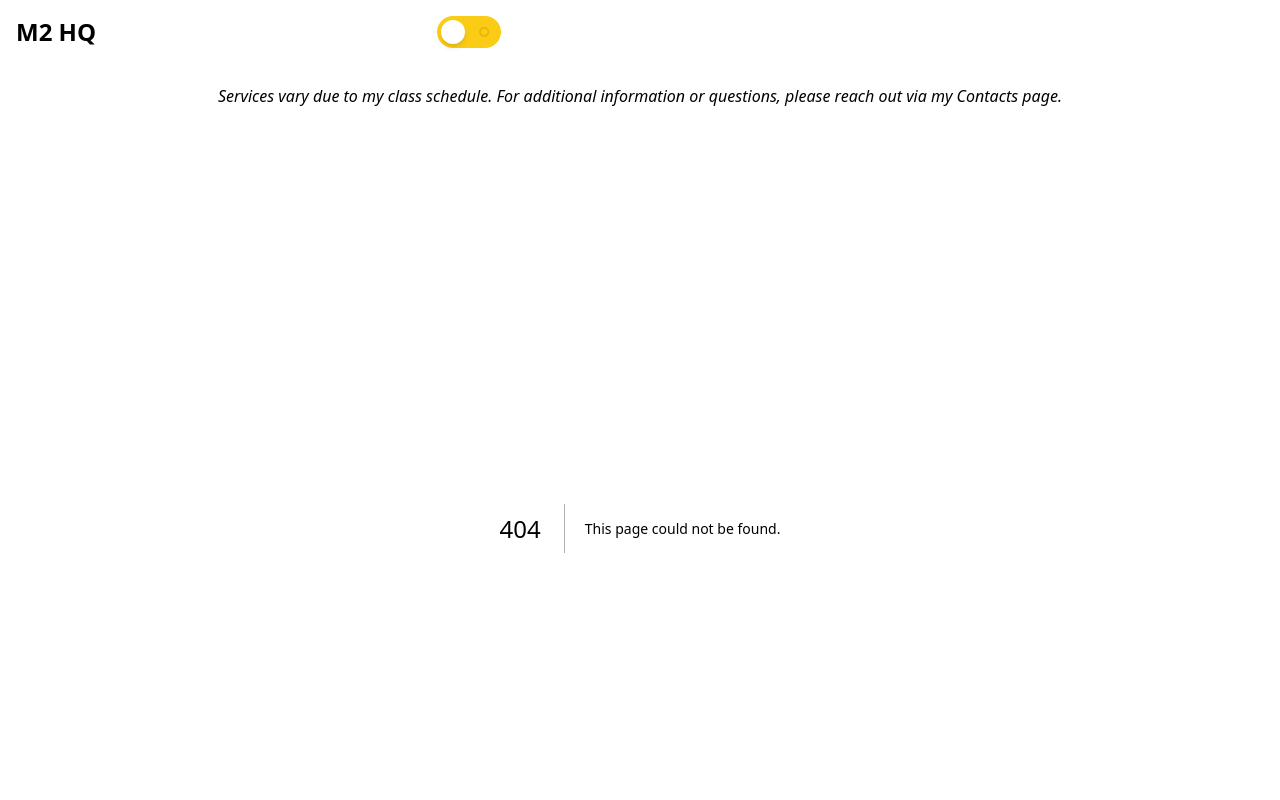
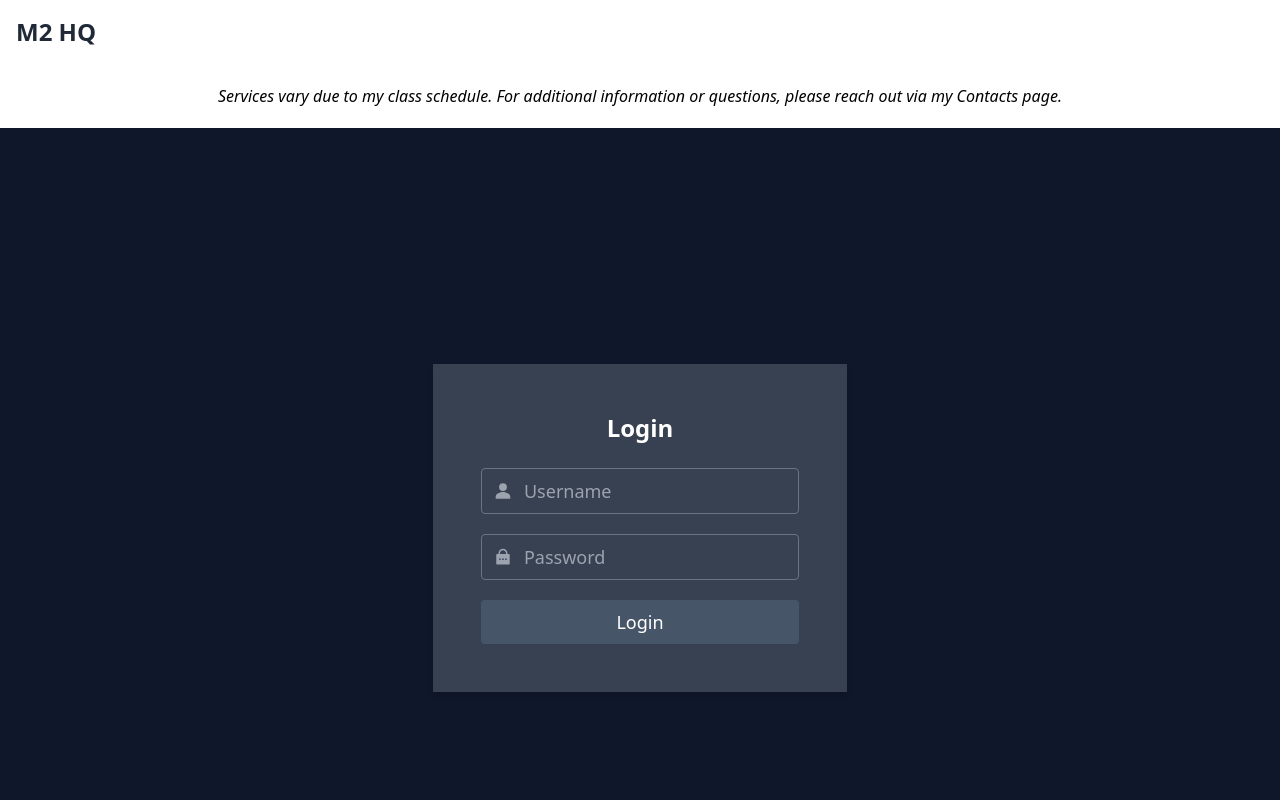
Before and after one commit to iSmirk-01/Landing-page, a Next.js app: page /login in a window 1280 px wide. Before the commit this address had no page. Shown: the top 800 px of the page. Built offline with nearby package versions, Linux system fonts and the light colour scheme.

Commit message:
added react-icons and login page

```diff
--- a/app/components/NavBar.js
+++ b/app/components/NavBar.js
@@ -8,8 +8,6 @@ function NavBar() {
   const [menuOpen, setMenuOpen] = useState(false);
   const pathname = usePathname()
 
-  console.log(pathname)
-
   return (
     <nav className="bg-white border-gray-200 dark:bg-gray-900 w-full">
       <div className="max-w-screen-xl flex flex-wrap items-center justify-between mx-auto p-4">
@@ -18,7 +16,6 @@ function NavBar() {
             M2 HQ
           </span>
         </Link>
-        <ThemeToggle />
         {/* Hamburger Button */}
         <button
           onClick={() => setMenuOpen(!menuOpen)} // Toggle state
@@ -99,6 +96,18 @@ function NavBar() {
                 Mission Statement
               </Link>
             </li>
+            <li>
+              <Link
+                href="/login"
+                className={`block py-2 px-3 rounded hover:bg-gray-600 md:hover:bg-transparent md:border-0 md:hover:text-blue-700 md:p-0 dark:text-white md:dark:hover:text-blue-500 focus:text-blue-700 ${
+                  pathname === "/mission"
+                  ? "text-blue-400 underline decoration-solid underline-offset-4 decoration-sky-500"
+                  : " text-white"
+                }`}
+              >
+                Login
+              </Link>
+            </li>
           </ul>
         </div>
       </div>
--- /dev/null
+++ b/app/login/page.js
@@ -0,0 +1,52 @@
+"use client";
+import React from "react";
+import { IoPersonSharp } from "react-icons/io5";
+import { RiLockPasswordFill } from "react-icons/ri";
+
+function Login() {
+  const handleSubmit = (e) => {
+    e.preventDefault();
+  };
+
+  return (
+    <div className="h-screen w-full bg-slate-900 flex justify-center items-center">
+      <form
+        onSubmit={handleSubmit}
+        className="h-fit w-fit bg-gray-700 flex flex-col gap-6 p-12 text-lg text-white drop-shadow-md"
+      >
+        <h1 className="self-center text-2xl font-bold">Login</h1>
+        <div className="flex flex-col gap-5">
+          {/* Username Field */}
+          <div className="flex items-center gap-3 border border-gray-500 rounded px-3 py-2 bg-gray-700 hover:scale-[1.05] transition-all duration-300">
+            <IoPersonSharp className="text-gray-400 text-xl" />
+            <input
+              type="text"
+              placeholder="Username"
+              className="w-full bg-transparent text-white outline-none placeholder-gray-400"
+            />
+          </div>
+
+          {/* Password Field */}
+          <div className="flex items-center gap-3 border border-gray-500 rounded px-3 py-2 bg-gray-700 hover:scale-[1.05] transition-all duration-300">
+            <RiLockPasswordFill className="text-gray-400 text-xl" />
+            <input
+              type="password"
+              placeholder="Password"
+              className="w-full bg-transparent text-white outline-none placeholder-gray-400"
+            />
+          </div>
+
+          {/* Submit Button */}
+          <button
+            type="submit"
+            className="w-full bg-slate-600 text-white py-2 rounded hover:bg-slate-700 transition active:bg-sky-900"
+          >
+            Login
+          </button>
+        </div>
+      </form>
+    </div>
+  );
+}
+
+export default Login;
--- a/package.json
+++ b/package.json
@@ -17,6 +17,7 @@
     "next": "^15.1.2",
     "react": "^19.0.0",
     "react-dom": "^19.0.0",
+    "react-icons": "^5.4.0",
     "zod": "^3.24.1"
   },
   "devDependencies": {
```
Also changed, not shown: 1 other file (tests, documents, lock files or other folders).
